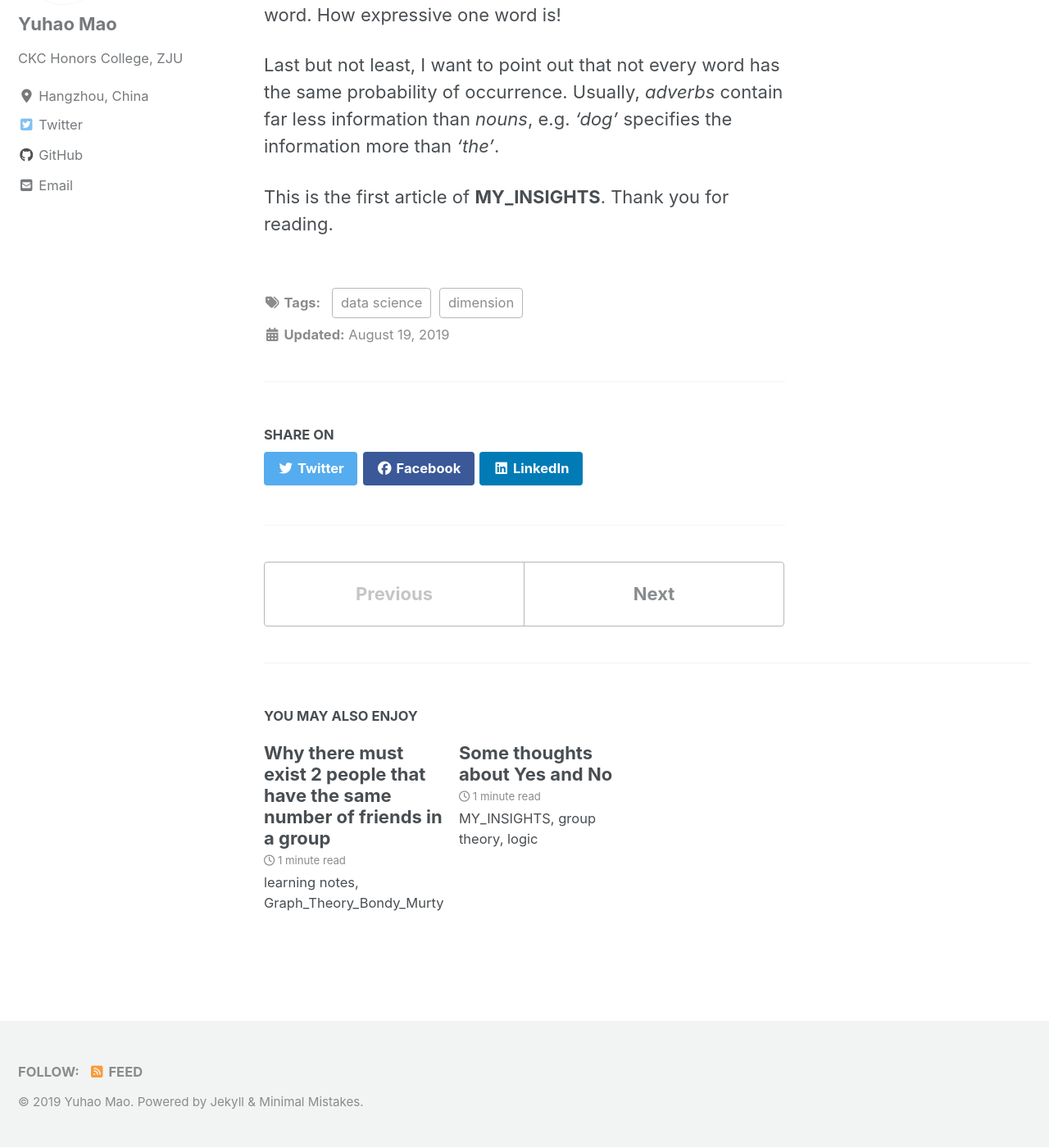
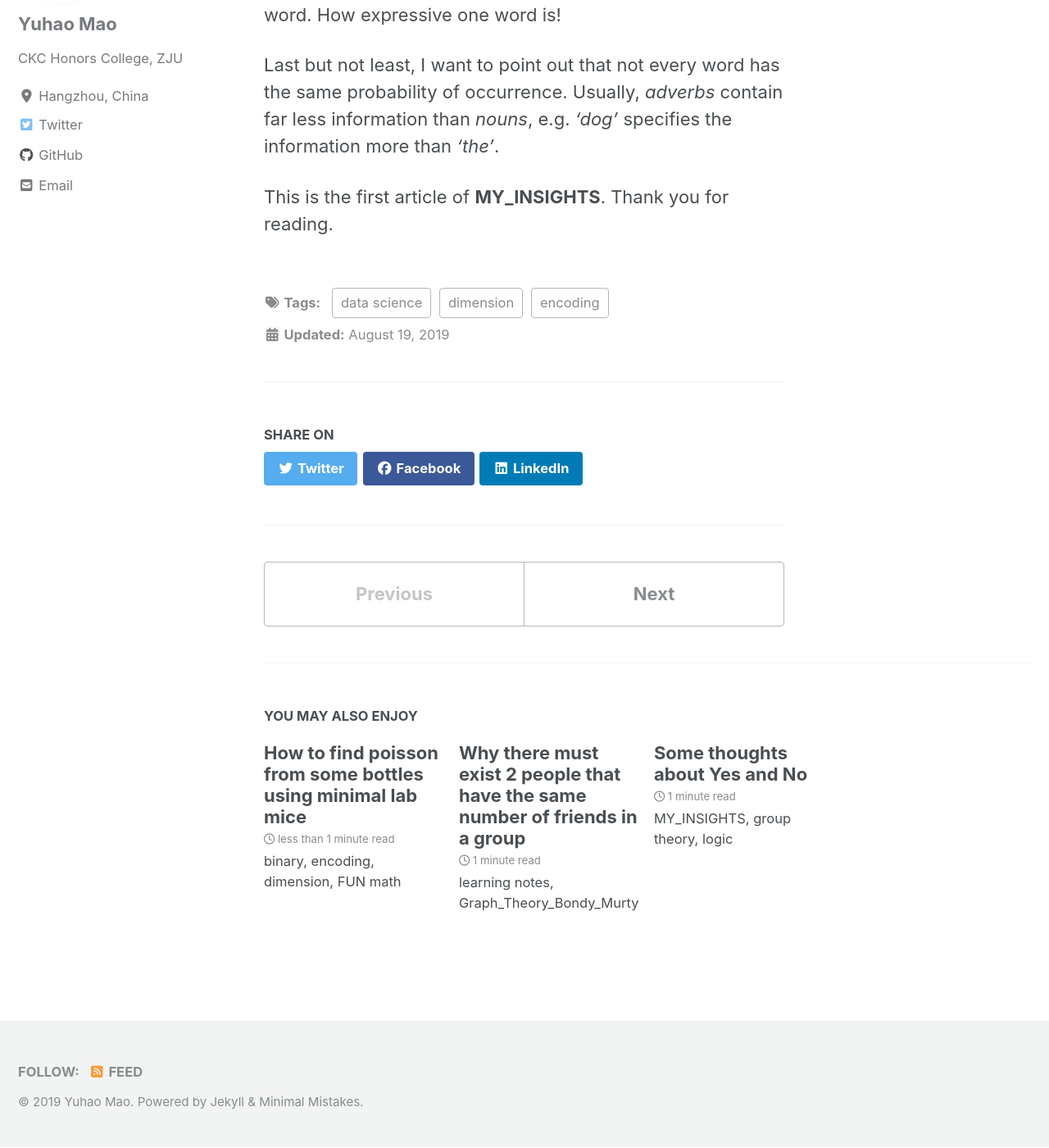
Before and after one commit to AlgebraLoveme/AlgebraLoveme.github.io, a Jekyll site: the page built from _posts/2019-08-19-Some_thoughts_about_dimension_representation.md, in a window 1280 px wide and 1400 px high, scrolled down 3576 px. Shown: the whole window at 82% size. Built offline with Jekyll 4.4.1, drawn with Linux system fonts in a browser that asks for light colours; cached includes are drawn as plain includes; nearby versions of some CDN libraries; formulas are drawn with MathJax 3; some of the changed lines change nothing that is shown.

Commit message:
create post4

```diff
--- a/_posts/2019-08-19-Some_thoughts_about_dimension_representation.md
+++ b/_posts/2019-08-19-Some_thoughts_about_dimension_representation.md
@@ -3,7 +3,7 @@ title: "Some thoughts about dimension representation"
 author_profile: true
 permalink: /MY_INSIGHTS/2019-08-19-Some_thoughts_about_dimension_representation/
 date: 2019-08-19
-tags: [dimension, data science]
+tags: [dimension, data science, encoding]
 mathjax: "true"
 header:
     image: "/imgs/thoughts.jpg"
--- /dev/null
+++ b/_posts/2019-09-23-How_to_find_poisson_from_numerous_bottles.md
@@ -0,0 +1,17 @@
+---
+title: "How to find poisson from some bottles using minimal lab mice"
+author_profile: true
+permalink: /learning_notes/2019-09-23-How_to_find_poisson_from_numerous_bottles/
+date: 2019-09-23
+tags: [binary, encoding, dimension, FUN math]
+mathjax: "true"
+header:
+    image: "/imgs/lab_mouse.jpeg"
+excerpt: "binary, encoding, dimension, FUN math"
+---
+
+Here is an interesting but not straightforward question. Suppose there are 1000 bottles of liquid. One of them is poisonous while others are normal water. You have some mice in hand and the task is to find poison in 24 hours using these mice. However, you can only tell whether a mouse drank poison after 24 hours. Now, how many mice do you have to use to find the poison?
+
+It is not simple to most of people, if you don't have the insight. Let me state the result here:
+
+->THIS TEXT IS IN THE CENTER!<-
```
Also changed, not shown: imgs/lab_mouse.jpeg (added), imgs/mice_surfing.jpg (added).
